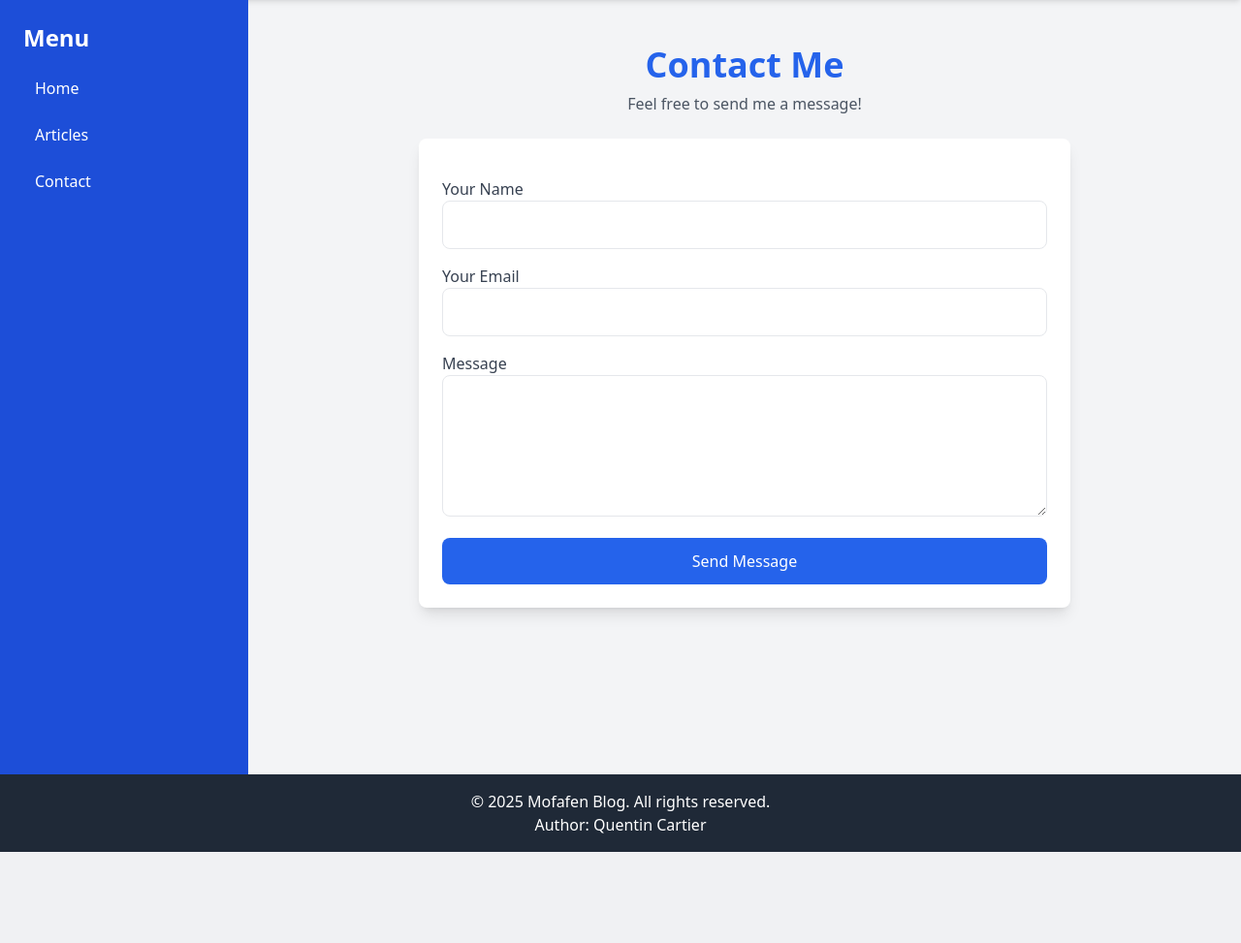
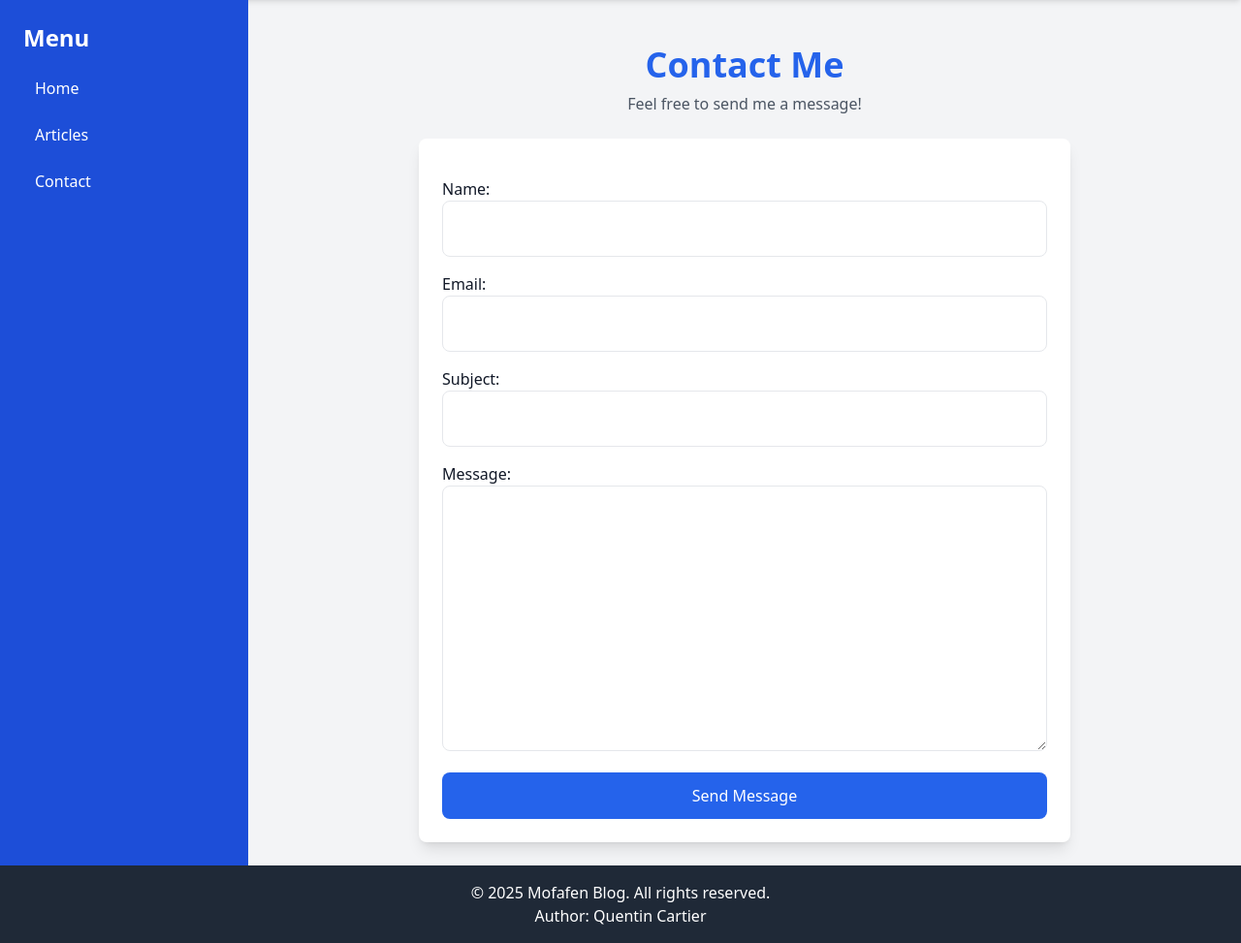
Before and after one commit to maishuji/tech_blog, a Django app: page /contact in a window 1280 px wide. Shown: the part 61-1034 px from the top of the page at 97% size. Before the commit the page ends 940 px from the top, so only its background shows below. Run offline with Django 4.2, Linux system fonts and the light colour scheme; some libraries are stand-ins or nearby versions.

Commit message:
Add contact form and view

```diff
--- /dev/null
+++ b/blog_heho/blog/forms.py
@@ -0,0 +1,8 @@
+from django import  forms
+from django.core.validators import EmailValidator
+
+class ContactForm(forms.Form):
+    name = forms.CharField(max_length=100, widget=forms.TextInput(attrs={'class': 'w-full p-4 border rounded-lg focus:ring-2 focus:ring-blue-500'}))
+    email = forms.EmailField(validators=[EmailValidator()], widget=forms.TextInput(attrs={'class': 'w-full p-4 border rounded-lg focus:ring-2 focus:ring-blue-500'}))
+    subject = forms.CharField(max_length=100, widget=forms.TextInput(attrs={'class': 'w-full p-4 border rounded-lg focus:ring-2 focus:ring-blue-500'}))
+    message = forms.CharField(widget=forms.Textarea(attrs={'class': 'w-full p-4 border rounded-lg focus:ring-2 focus:ring-blue-500'}))
--- a/blog_heho/blog/templates/contact.html
+++ b/blog_heho/blog/templates/contact.html
@@ -12,22 +12,30 @@
     <form method="post" action="{% url 'contact' %}" class="space-y-4">
         {% csrf_token %}
 
+        {{ form.non_field_errors }}
+
         <div>
-            <label for="name" class="block text-gray-700 font-medium">Your Name</label>
-            <input type="text" id="name" name="name" required
-                class="w-full p-3 border rounded-lg focus:ring-2 focus:ring-blue-500">
+            {{ form.name.label_tag }}
+            {{ form.name }}
+            {{ form.name.errors }}
         </div>
 
         <div>
-            <label for="email" class="block text-gray-700 font-medium">Your Email</label>
-            <input type="email" id="email" name="email" required
-                class="w-full p-3 border rounded-lg focus:ring-2 focus:ring-blue-500">
+            {{ form.email.label_tag }}
+            {{ form.email }}
+            {{ form.email.errors }}
         </div>
 
         <div>
-            <label for="message" class="block text-gray-700 font-medium">Message</label>
-            <textarea id="message" name="message" rows="5" required
-                class="w-full p-3 border rounded-lg focus:ring-2 focus:ring-blue-500"></textarea>
+            {{ form.subject.label_tag }}
+            {{ form.subject }}
+            {{ form.subject.errors }}
+        </div>
+
+        <div>
+            {{ form.message.label_tag }}
+            {{ form.message }}
+            {{ form.message.errors }}
         </div>
 
         <button type="submit"
--- a/blog_heho/blog/urls.py
+++ b/blog_heho/blog/urls.py
@@ -2,6 +2,7 @@ from django.urls import path
 from . import views
 from django.conf import settings
 from django.conf.urls.static import static
+from django.views.generic import TemplateView
 
 urlpatterns = [
     path('', views.blog_list, name='articles'),
@@ -9,6 +10,7 @@ urlpatterns = [
     path('home', views.home_view, name='home'),
     path('contact', views.contact_view, name='contact'),
     path("blog/<int:post_id>/", views.blog_detail_view, name="blog_detail"),
+    path('/success', TemplateView.as_view(template_name='success.html'), name='success')
 ]
 
 if settings.DEBUG:
--- a/blog_heho/blog/views.py
+++ b/blog_heho/blog/views.py
@@ -3,6 +3,8 @@ from django.http import HttpResponse
 from django.core.paginator import Paginator
 from django.shortcuts import render, get_object_or_404
 from .models import BlogPost
+from .forms import ContactForm
+from django.shortcuts import redirect
 import markdown
 
 def blog_list(request):
@@ -23,18 +25,15 @@ def blog_detail_view(request, post_id):
     return render(request, "blog/blog_detail.html", {"post": post})
 
 def contact_view(request):
+    if request.method == "POST":
+        form = ContactForm(request.POST)
+        if form.is_valid():
+            # Extract the data from the form
+            return redirect('success')
 
-    if request.method == "POST":
-        name = request.POST.get("name")
-        email = request.POST.get("email")
-        message = request.POST.get("message")
+    form = ContactForm()
+    return render(request, "contact.html", {'form': form})
 
-        # For now, just print the message (later, you can send an email or save to a database)
-        print(f"New Contact Message from {name} ({email}): {message}")
-
-        return HttpResponse("Thank you for your message!")
-
-    return render(request, "contact.html")
 
 def home_view(request):
     posts = BlogPost.objects.order_by('-id')[:5]  # Fetch the latest 5 blog posts
```
Also changed, not shown: blog_heho/blog/templates/success.html (added, +18 -0 lines).
